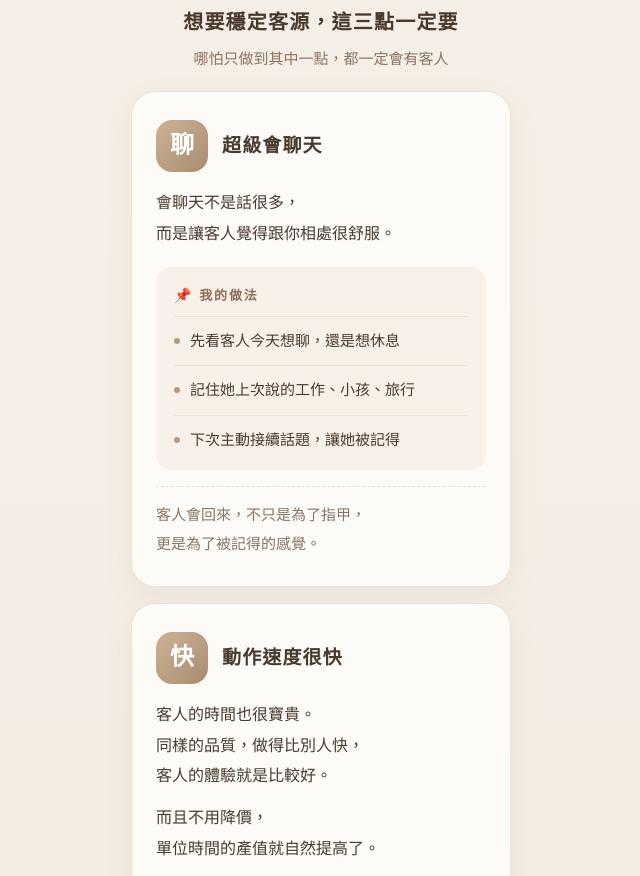
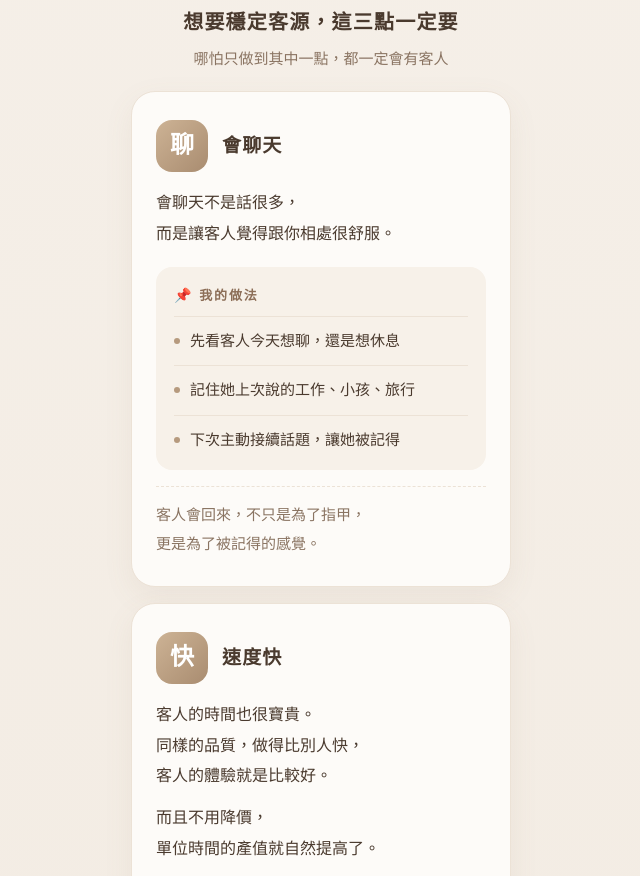
Before and after one commit to qknailart/qknailart.github.io, a plain HTML site: page ep2-r8m4tz.html in a window 1280 px wide. Shown: the part 1359-2235 px from the top of the page, without its empty margins (319-959 px from the left). Drawn offline with nearby package versions, Linux system fonts and the light colour scheme.

Commit message:
Update ep2-r8m4tz.html

```diff
--- a/ep2-r8m4tz.html
+++ b/ep2-r8m4tz.html
@@ -116,7 +116,7 @@
   </div>
 
   <div class="card intro">
-    <p>謝謝你留言索取。<br>還想看哪些主題，<br>歡迎留言告訴我！</p>
+    <p>謝謝你留言索取。<br>這是我這幾年累積的一些小小心得，<br>在這裡跟大家分享。</p>
   </div>
 
   <div class="card">
@@ -138,7 +138,7 @@
   </div>
 
   <div class="card">
-    <div class="key-head"><div class="icon" aria-hidden="true">聊</div><h3>超級會聊天</h3></div>
+    <div class="key-head"><div class="icon" aria-hidden="true">聊</div><h3>會聊天</h3></div>
     <p>會聊天不是話很多，<br>而是讓客人覺得跟你相處很舒服。</p>
     <div class="how">
       <h4><span class="pin" aria-hidden="true">📌</span>我的做法</h4>
@@ -152,7 +152,7 @@
   </div>
 
   <div class="card">
-    <div class="key-head"><div class="icon" aria-hidden="true">快</div><h3>動作速度很快</h3></div>
+    <div class="key-head"><div class="icon" aria-hidden="true">快</div><h3>速度快</h3></div>
     <p>客人的時間也很寶貴。<br>同樣的品質，做得比別人快，<br>客人的體驗就是比較好。</p>
     <p>而且不用降價，<br>單位時間的產值就自然提高了。</p>
     <div class="how">
```
